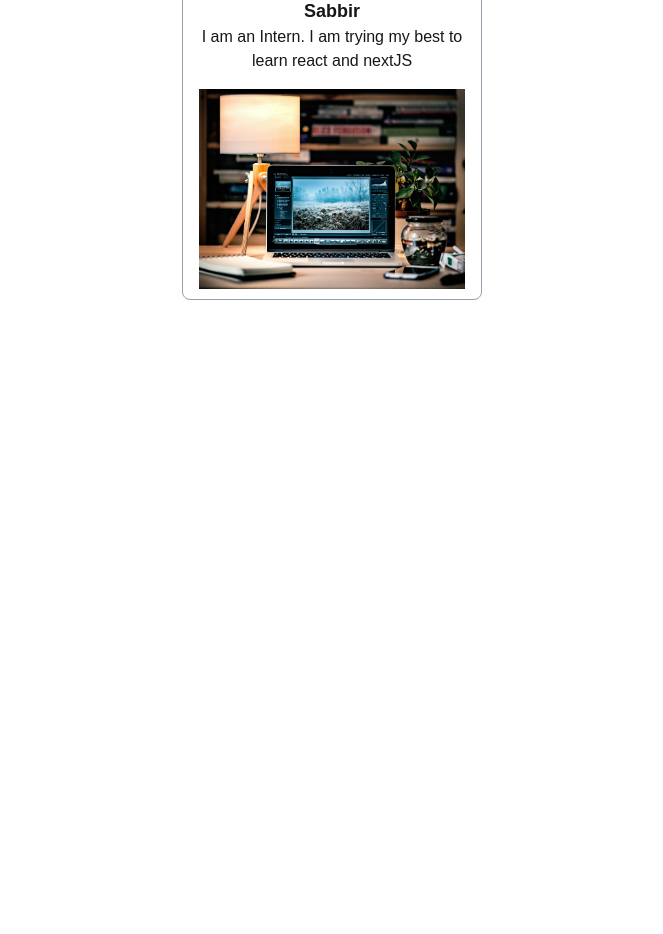
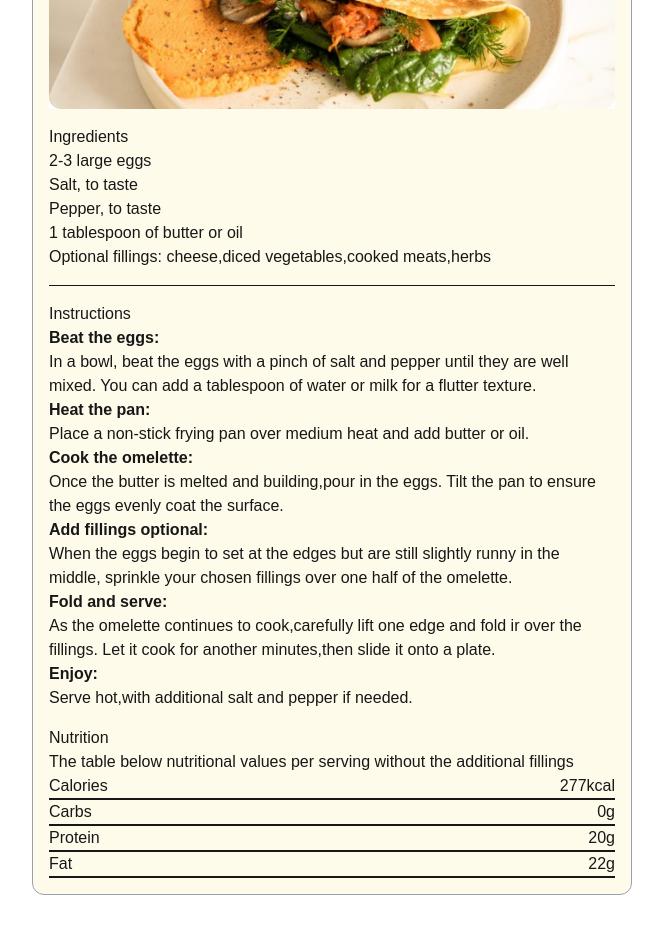
Before and after one commit to AhmedShonon/PracticeProject, a Next.js app: page / in a window 1280 px wide. Shown: the part 180-1114 px from the top of the page, without its empty margins (308-971 px from the left). Before the commit the page ends 800 px from the top, so only its background shows below. Built offline with nearby package versions, Linux system fonts and the light colour scheme.

Commit message:
recipe card parcially completed

```diff
--- a/app/components/RecipeCard.jsx
+++ b/app/components/RecipeCard.jsx
@@ -1,9 +1,123 @@
-import React from 'react'
+import React from "react";
+import Image from "next/image";
 
 const RecipeCard = () => {
   return (
-    <div>RecipeCard</div>
-  )
-}
+    <div className="bg-amber-50 min-h-80 space-y-4 p-4 mx-auto max-w-[600px] width-full mt-16 mb-16 border border-gray-400 rounded-xl">
+      <div className="bg-white mt-4  px-4 relative ">
+        <div>
+          <Image
+            className="absolute rounded-xl "
+            objectFit="cover"
+            src="/image-omelette.jpeg"
+            fill
+            alt="omelette"
+          />
+        </div>
+        <div>
+          <h1>Simple Omelet Recipe</h1>
+          <p>
+            An easy and quick dish,perfect for any meal.This classic omelette
+            combines beaten eggs cooked to perfection,optionally filled with
+            your choice of cheese,vegetables, or meals
+          </p>
 
-export default RecipeCard
+          <div>
+            <b>Preparation time</b>
+            <ul>
+              <b>Total:</b>Approximately 10 minutes
+            </ul>
+            <ul>
+              <b>Preparation:</b>5 minutes
+            </ul>
+            <ul>
+              <b>Cooking:</b>5 minutes
+            </ul>
+          </div>
+        </div>
+      </div>
+      <div>
+        <h1>Ingredients</h1>
+        <ul>2-3 large eggs</ul>
+        <ul>Salt, to taste</ul>
+        <ul>Pepper, to taste</ul>
+        <ul>1 tablespoon of butter or oil</ul>
+        <ul>Optional fillings: cheese,diced vegetables,cooked meats,herbs</ul>
+      </div>
+      <hr />
+
+      {/*  Instructions*/}
+      <div>
+        <h1>Instructions</h1>
+        <ol>
+          <b>Beat the eggs:</b>
+          <p>
+            In a bowl, beat the eggs with a pinch of salt and pepper until they
+            are well mixed. You can add a tablespoon of water or milk for a
+            flutter texture.
+          </p>
+        </ol>
+        <ol>
+          <b>Heat the pan:</b>
+          <p>
+            Place a non-stick frying pan over medium heat and add butter or oil.
+          </p>
+        </ol>
+        <ol>
+          <b>Cook the omelette:</b>
+          <p>
+            Once the butter is melted and building,pour in the eggs. Tilt the
+            pan to ensure the eggs evenly coat the surface.
+          </p>
+        </ol>
+        <ol>
+          <b>Add fillings optional:</b>
+          <p>
+            When the eggs begin to set at the edges but are still slightly runny
+            in the middle, sprinkle your chosen fillings over one half of the
+            omelette.
+          </p>
+        </ol>
+        <ol>
+          <b>Fold and serve:</b>
+          <p>
+            As the omelette continues to cook,carefully lift one edge and fold
+            ir over the fillings. Let it cook for another minutes,then slide it
+            onto a plate.
+          </p>
+        </ol>
+        <ol>
+          <b>Enjoy:</b>
+          <p>Serve hot,with additional salt and pepper if needed.</p>
+        </ol>
+      </div>
+
+      {/*  Nutrition*/}
+      <div>
+        <h1>Nutrition</h1>
+        <p>
+          The table below nutritional values per serving without the additional
+          fillings
+        </p>
+        <div className="flex border-b-2 justify-between">
+          <p>Calories</p>
+          <p>277kcal</p>
+        </div>
+        <div className="flex border-b-2 justify-between">
+          <p>Carbs</p>
+          <p>0g</p>
+        </div>
+        <div className="flex border-b-2 justify-between">
+          <p>Protein </p>
+          <p>20g</p>
+        </div>
+        <div className="flex border-b-2 justify-between">
+          <p>Fat</p>
+          <p>22g</p>
+        </div>
+      </div>
+    </div>
+  );
+};
+
+export default RecipeCard;
--- a/app/page.jsx
+++ b/app/page.jsx
@@ -1,9 +1,11 @@
 import Card from "./components/Card";
+import RecipeCard from "./components/RecipeCard";
 
 export default function Home() {
   return (
     <>
-      <Card />
+      {/* <Card /> */}
+      <RecipeCard />
     </>
   );
 }
```
Also changed, not shown: public/favicon-32x32.png (added), public/image-omelette.jpeg (added).
